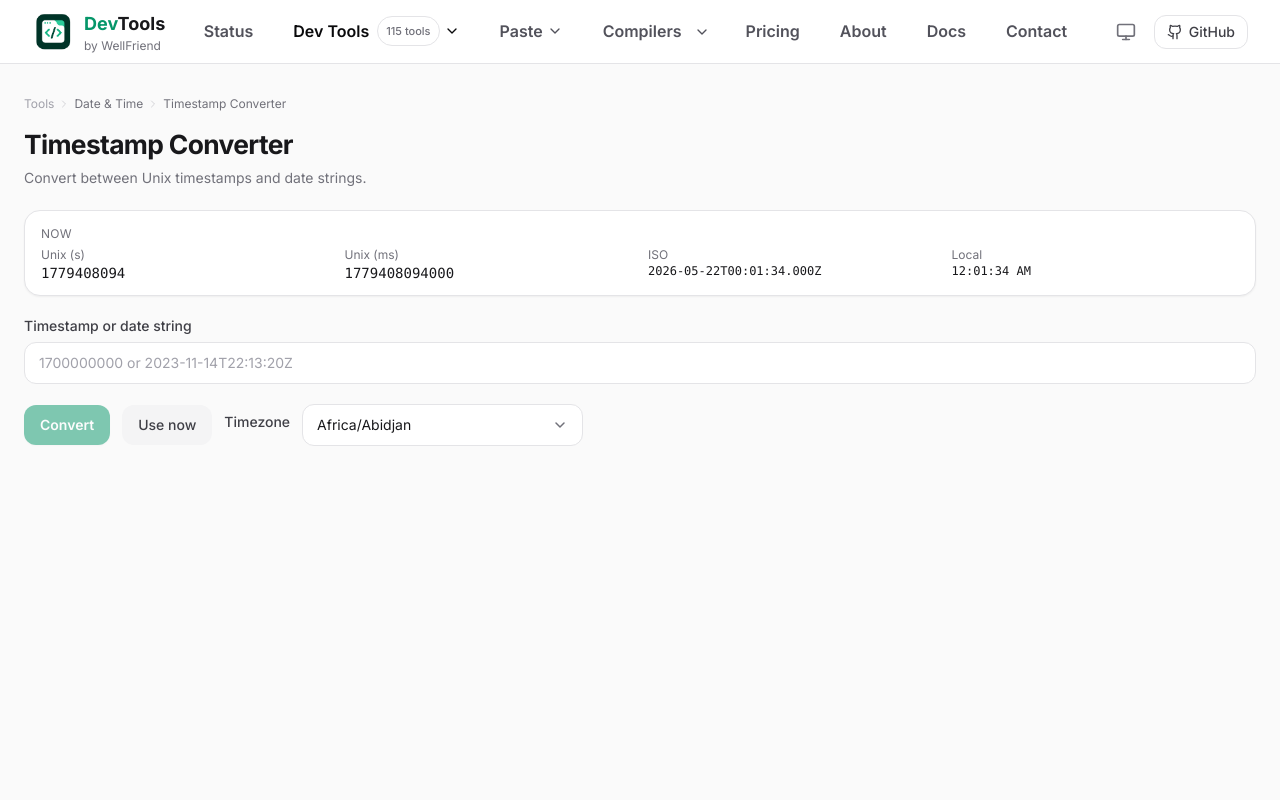
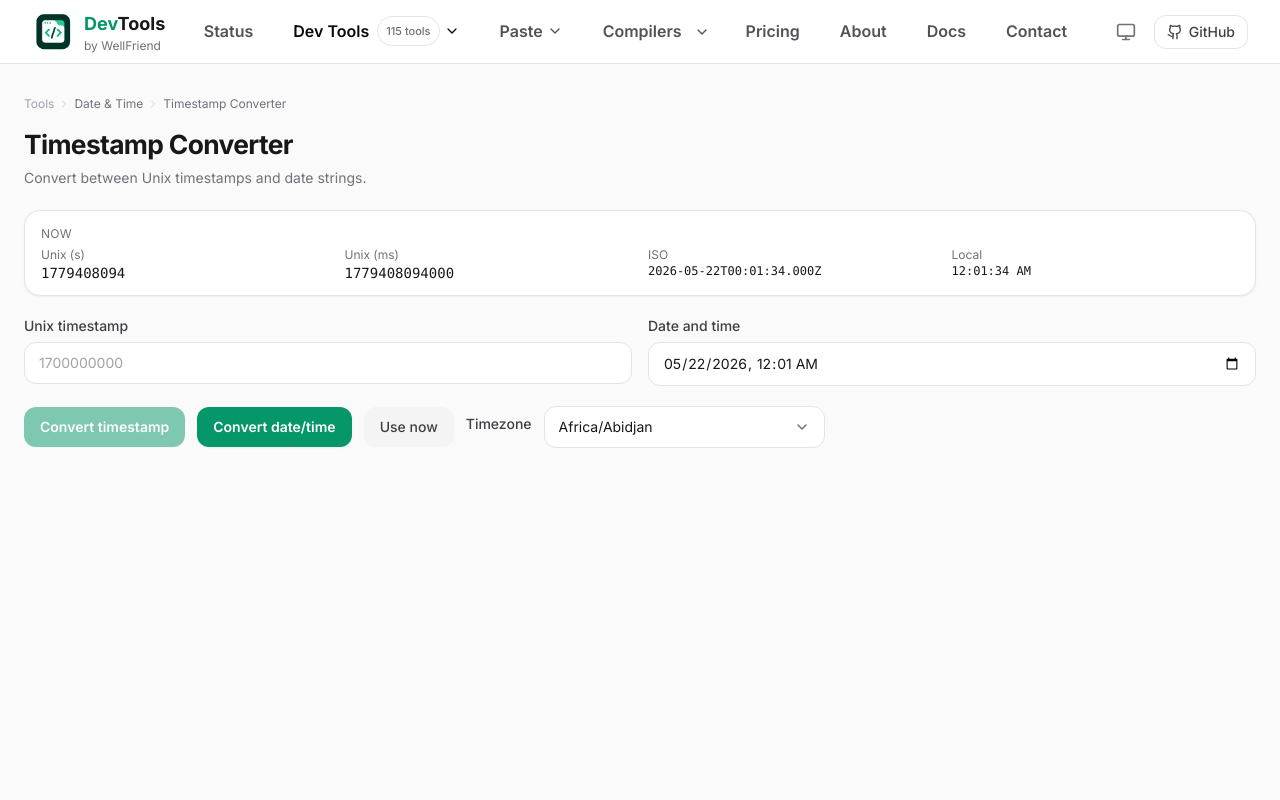
Before and after one commit to demisuga01-lab/devtool, a Next.js app in the folder frontend/: page /tools/timestamp in a window 1280 px wide. Shown: the top 800 px of the page. Built offline with nearby package versions, Linux system fonts and the light colour scheme.

Commit message:
fix: replace all text date inputs with native calendar pickers

```diff
--- a/frontend/app/tools/timestamp/page.tsx
+++ b/frontend/app/tools/timestamp/page.tsx
@@ -32,8 +32,14 @@ function getTimezones(): string[] {
   return ["UTC", "America/New_York", "America/Los_Angeles", "Europe/London", "Europe/Berlin", "Asia/Tokyo"];
 }
 
+function toDateTimeLocal(date: Date): string {
+  const offsetMs = date.getTimezoneOffset() * 60_000;
+  return new Date(date.getTime() - offsetMs).toISOString().slice(0, 16);
+}
+
 export default function TimestampPage() {
   const [input, setInput] = useState("");
+  const [dateTimeInput, setDateTimeInput] = useState(() => toDateTimeLocal(new Date()));
   const [parsed, setParsed] = useState<Date | null>(null);
   const [error, setError] = useState<ToolError | null>(null);
   const [scaleWarning, setScaleWarning] = useState<{ seconds: string; milliseconds: string } | null>(null);
@@ -52,7 +58,7 @@ export default function TimestampPage() {
     return () => clearInterval(interval);
   }, []);
 
-  const convert = () => {
+  const convertTimestamp = () => {
     setError(null);
     setScaleWarning(null);
     setParsed(null);
@@ -77,17 +83,30 @@ export default function TimestampPage() {
       setParsed(d);
       return;
     }
-    const d = new Date(trimmed);
+    setError({
+      title: "Invalid timestamp",
+      detail: `Invalid timestamp: "${trimmed}"`,
+      suggestion: "Enter a Unix timestamp in seconds or milliseconds, or use the date/time picker.",
+    });
+  };
+
+  const convertDateTime = () => {
+    setError(null);
+    setScaleWarning(null);
+    const d = new Date(dateTimeInput);
     if (Number.isNaN(d.getTime())) {
       setError(ERROR_MESSAGES.invalid_date);
       return;
     }
+    setInput(String(Math.floor(d.getTime() / 1000)));
     setParsed(d);
   };
 
   const useNow = () => {
-    setParsed(new Date());
-    setInput(String(Math.floor(Date.now() / 1000)));
+    const current = new Date();
+    setParsed(current);
+    setInput(String(Math.floor(current.getTime() / 1000)));
+    setDateTimeInput(toDateTimeLocal(current));
     setError(null);
     setScaleWarning(null);
   };
@@ -130,16 +149,28 @@ export default function TimestampPage() {
           </div>
         </Panel>
 
-        <div>
-          <Label>Timestamp or date string</Label>
-          <ToolInput
-            value={input}
-            onChange={(e) => { setInput(e.target.value); if (!e.target.value.trim()) { setParsed(null); setError(null); setScaleWarning(null); } }}
-            placeholder="1700000000 or 2023-11-14T22:13:20Z"
-          />
+        <div className="grid gap-4 md:grid-cols-2">
+          <div>
+            <Label>Unix timestamp</Label>
+            <ToolInput
+              inputMode="numeric"
+              value={input}
+              onChange={(e) => { setInput(e.target.value); if (!e.target.value.trim()) { setParsed(null); setError(null); setScaleWarning(null); } }}
+              placeholder="1700000000"
+            />
+          </div>
+          <div>
+            <Label>Date and time</Label>
+            <ToolInput
+              type="datetime-local"
+              value={dateTimeInput}
+              onChange={(e) => setDateTimeInput(e.target.value)}
+            />
+          </div>
         </div>
         <div className="flex flex-wrap items-center gap-3">
-          <Button variant="primary" onClick={convert} disabled={!input}>Convert</Button>
+          <Button variant="primary" onClick={convertTimestamp} disabled={!input}>Convert timestamp</Button>
+          <Button variant="primary" onClick={convertDateTime} disabled={!dateTimeInput}>Convert date/time</Button>
           <Button onClick={useNow}>Use now</Button>
           <Label>Timezone</Label>
           <ToolSelect value={tz} onChange={(e) => setTz(e.target.value)}>
```
